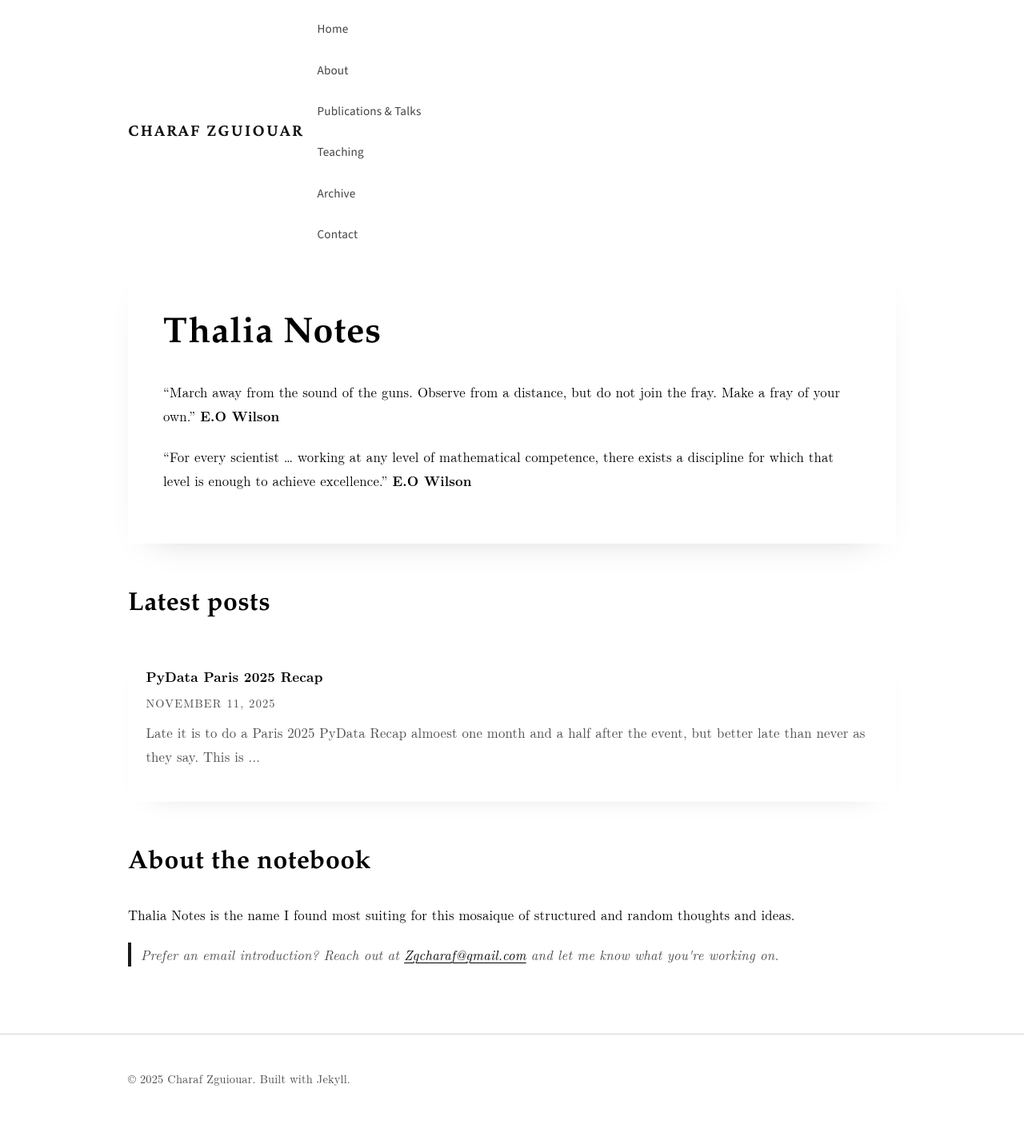
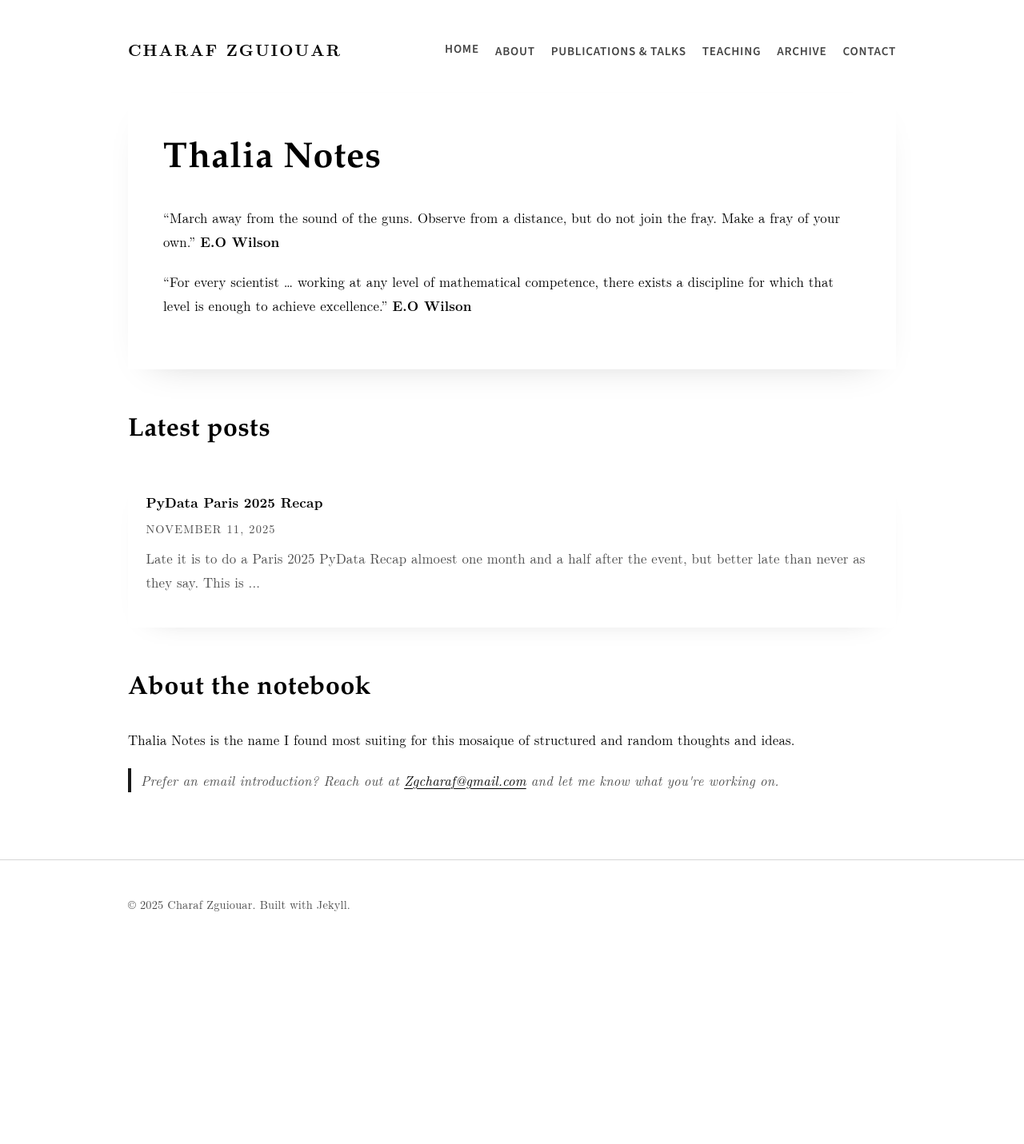
Before and after one commit to zgcharaf/zgcharaf.github.io, a Jekyll site: the page built from index.html, in a window 1280 px wide. Shown: the whole page at 80% size. Built offline with Jekyll 4.4.1, drawn with Linux system fonts in a browser that asks for light colours; after the commit the page ends 1213 px from its top, so only the background shows below that.

Commit message:
Make navigation horizontal and add Jekyll config

```diff
--- a/_layouts/default.html
+++ b/_layouts/default.html
@@ -32,13 +32,13 @@
     <a class="site-title" href="{{ '/' | relative_url }}">{{ site.title | default: 'Research Notes' }}</a>
     <nav class="site-nav" aria-label="Primary">
       <ul class="nav-list">
-        <li><a href="{{ '/' | relative_url }}">Home</a></li>
-        <li><a href="{{ '/about/' | relative_url }}">About</a></li>
-        <li><a href="{{ '/publications/' | relative_url }}">Publications &amp; Talks</a></li>
-        <li><a href="{{ '/teaching/' | relative_url }}">Teaching</a></li>
-        <li><a href="{{ '/blog/' | relative_url }}">Archive</a></li>
+        <li><a class="nav-link" href="{{ '/' | relative_url }}">Home</a></li>
+        <li><a class="nav-link" href="{{ '/about/' | relative_url }}">About</a></li>
+        <li><a class="nav-link" href="{{ '/publications/' | relative_url }}">Publications &amp; Talks</a></li>
+        <li><a class="nav-link" href="{{ '/teaching/' | relative_url }}">Teaching</a></li>
+        <li><a class="nav-link" href="{{ '/blog/' | relative_url }}">Archive</a></li>
         {% if site.email %}
-          <li><a href="mailto:{{ site.email }}">Contact</a></li>
+          <li><a class="nav-link" href="mailto:{{ site.email }}">Contact</a></li>
         {% endif %}
       </ul>
     </nav>
--- a/assets/css/main.css
+++ b/assets/css/main.css
@@ -59,16 +59,18 @@ body {
 }
 
 .site-header {
-  background: transparent;
-  padding-bottom: 0.5rem;
+  background: #fff;
+  padding: 1.25rem 0 0.75rem;
+  border: none;
+  box-shadow: none;
 }
 
 .header-inner {
   display: flex;
-  align-items: flex-start;
+  align-items: center;
   justify-content: space-between;
-  padding: 2.5rem 0 0.75rem;
-  gap: 1rem;
+  padding: 1.25rem 0;
+  gap: 1.25rem;
   flex-wrap: wrap;
 }
 
@@ -90,29 +92,44 @@ body {
   margin: 0;
   padding: 0;
   display: flex;
-  flex-direction: column;
-  gap: 0.35rem;
+  align-items: center;
+  gap: 1.25rem;
+  justify-content: flex-end;
+  flex-wrap: wrap;
 }
 
 .nav-link {
-  display: block;
+  display: inline-block;
   padding: 0.35rem 0;
   text-decoration: none;
-  color: var(--ink);
-  font-weight: 700;
+  color: #444;
+  font-family: "Source Sans 3", system-ui, -apple-system, BlinkMacSystemFont, sans-serif;
+  font-weight: 600;
   letter-spacing: 0.05em;
   text-transform: uppercase;
+  font-size: 0.95rem;
+  transition: color 120ms ease;
+}
+
+.nav-link:hover,
+.nav-link:focus {
+  color: #000;
+  text-decoration: underline;
 }
 
 @media (max-width: 720px) {
   .header-inner {
     flex-direction: column;
-    align-items: stretch;
-    gap: 1.75rem;
+    align-items: flex-start;
+    gap: 1rem;
+  }
+
+  .site-nav {
+    width: 100%;
   }
 
   .nav-list {
-    gap: 0.5rem;
+    justify-content: flex-start;
   }
 }
 
@@ -587,61 +604,3 @@ pre code {
     padding: 2rem;
   }
 }
-.site-header {
-  border: none;
-  box-shadow: none;
-  background: #fff;
-}
-
-.header-inner {
-  display: flex;
-  align-items: center;
-  justify-content: space-between;
-  padding: 1.2rem 0;
-}
-
-.site-title {
-  font-family: "Crimson Pro", serif;
-  font-size: 1.4rem;
-  font-weight: 600;
-  text-decoration: none;
-  color: #111;
-}
-
-/* Menu reset & simplification */
-.site-nav .nav-list {
-  list-style: none;
-  margin: 0;
-  padding: 0;
-  display: flex;
-  gap: 1.25rem; /* space between items */
-}
-
-.site-nav .nav-list li {
-  margin: 0;
-  padding: 0;
-}
-
-/* Links: no borders, no boxes */
-.site-nav .nav-list a {
-  text-decoration: none;
-  border: none;
-  background: none;
-  padding: 0;
-  font-family: "Source Sans 3", system-ui, -apple-system, BlinkMacSystemFont, sans-serif;
-  font-size: 0.95rem;
-  color: #444;
-}
-
-/* Simple hover (no border) */
-.site-nav .nav-list a:hover,
-.site-nav .nav-list a:focus {
-  color: #000;
-  text-decoration: underline;
-}
-
-/* Optional: active state via .current-page class if you use it */
-.site-nav .nav-list a.current-page {
-  font-weight: 600;
-  text-decoration: underline;
-}
```
Also changed, not shown: Gemfile (added, +8 -0 lines).
